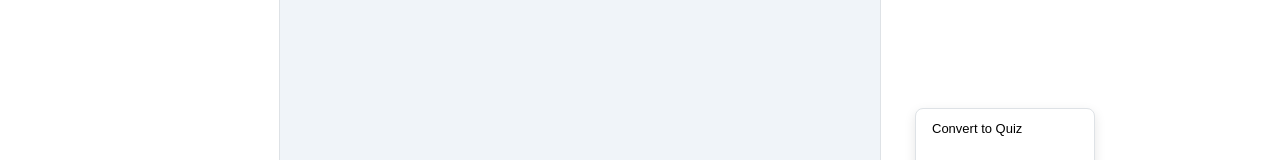
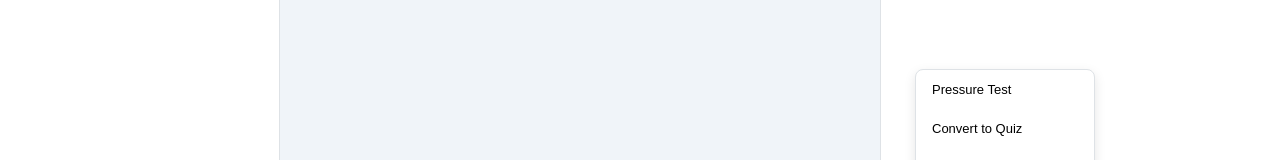
Before and after one commit to StakLabs/EduMate, a plain HTML site: page e.html in a window 1280 px wide. Both pictures are taken after a click on the button 931 px from the left and 756 px from the top of the page. Shown: the part 500-660 px from the top of the page. Drawn offline with nearby package versions, Linux system fonts and the light colour scheme; a web font is replaced by a local one.

Commit message:
Update e.html

```diff
--- a/e.html
+++ b/e.html
@@ -63,6 +63,7 @@
             <svg viewBox="0 0 24 24" width="20" height="20"><path d="M22.7 19l-9.1-9.1c.9-2.3.4-5-1.5-6.9-2-2-5-2.4-7.4-1.3L9 6 6 9 1.6 4.7C.5 7.1.9 10.1 2.9 12.1c1.9 1.9 4.6 2.4 6.9 1.5l9.1 9.1c.4.4 1 .4 1.4 0l2.3-2.3c.5-.4.5-1.1.1-1.4z" fill="currentColor"></path></svg>
           </button>
           <div id="toolsMenu" class="tools-menu">
+            <button onclick="runTool('test')">Pressure Test</button>
             <button onclick="runTool('quiz')">Convert to Quiz</button>
             <button onclick="runTool('summary')">Generate Summary</button>
             <button onclick="runTool('studyplan')">Create Study Plan</button>
```
